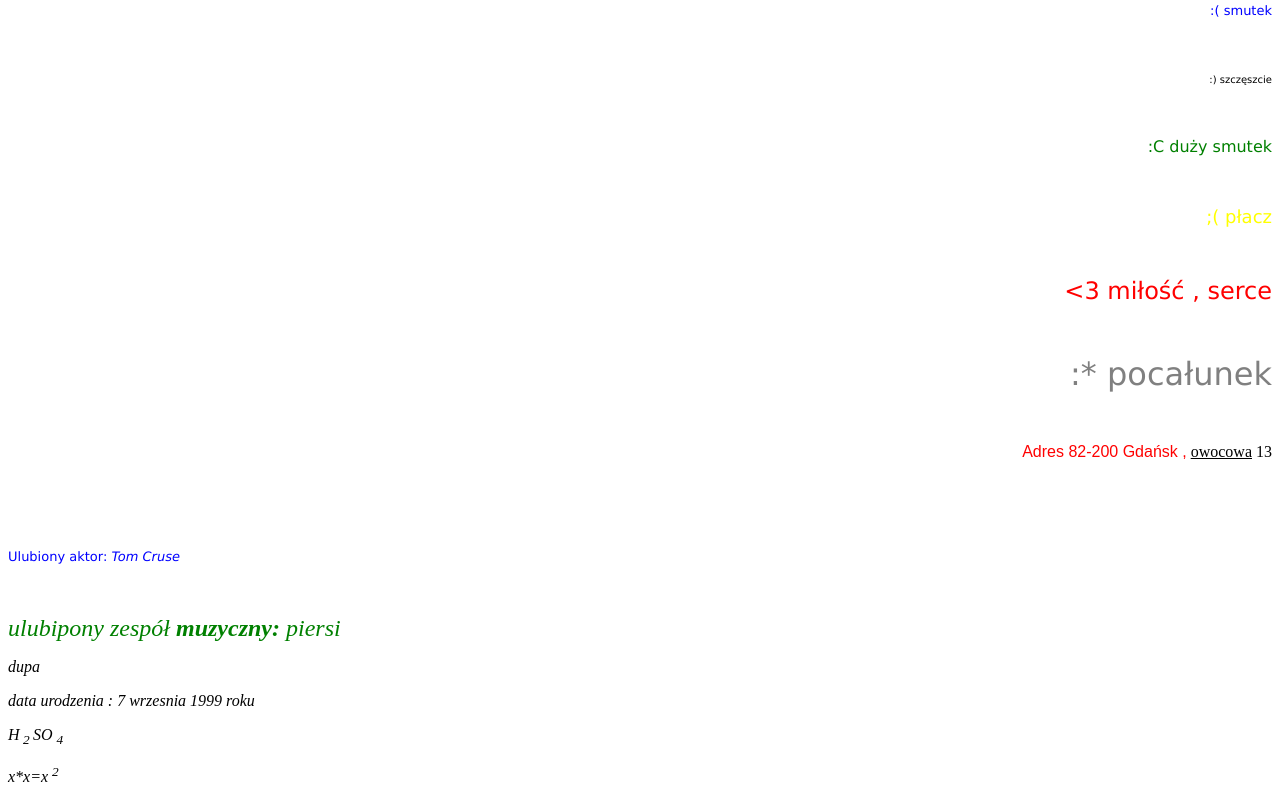
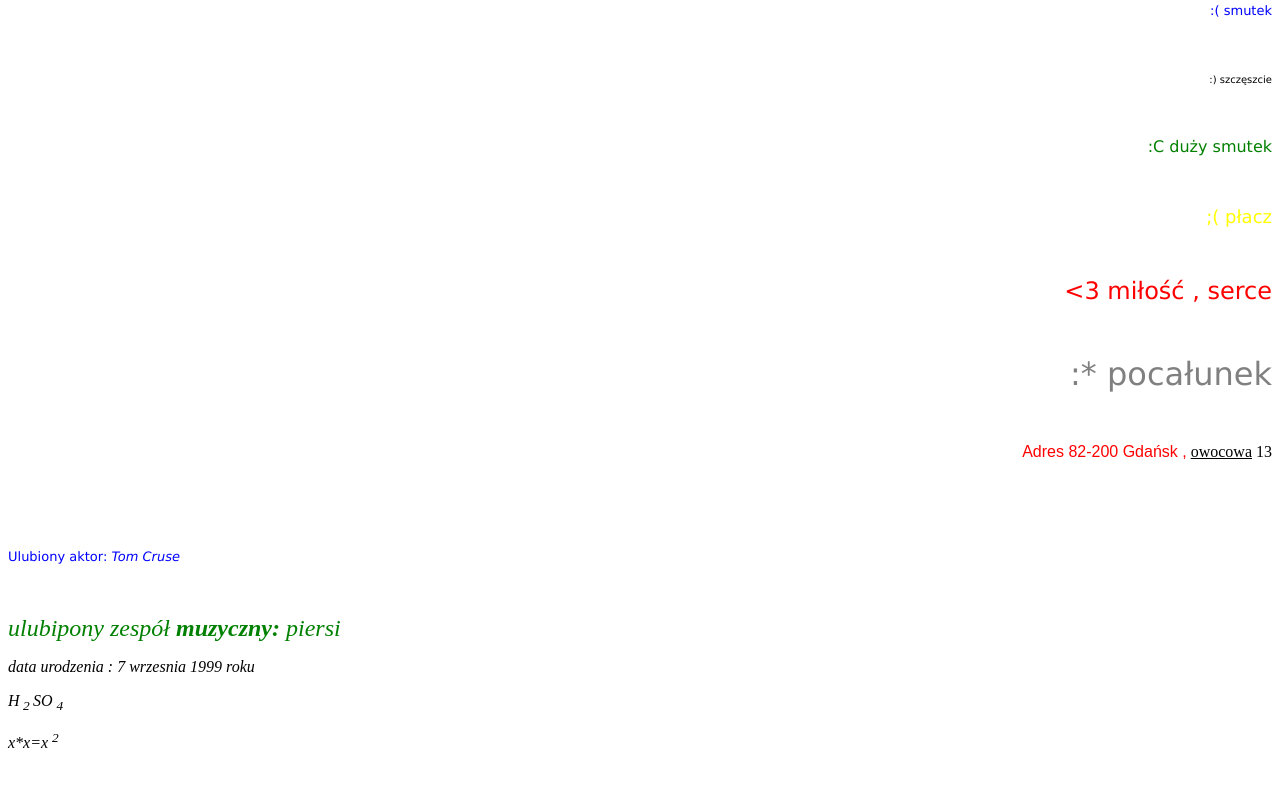
Before and after one commit to WYLOGUJSIE/1, a plain HTML site: page index.html in a window 1280 px wide. Shown: the part 832-1635 px from the top of the page. After the commit the page ends 1601 px from the top, so only its background shows below. Drawn offline with Linux system fonts and the light colour scheme.

Commit message:
Update index.html

```diff
--- a/index.html
+++ b/index.html
@@ -44,7 +44,7 @@
 
 		<p><font color="green" size="5" face="Times New Roman"> ulubipony zespół <b>muzyczny:</b> piersi</font> </p>
 
-		<p> dupa</p>
+
 
 
 
```
